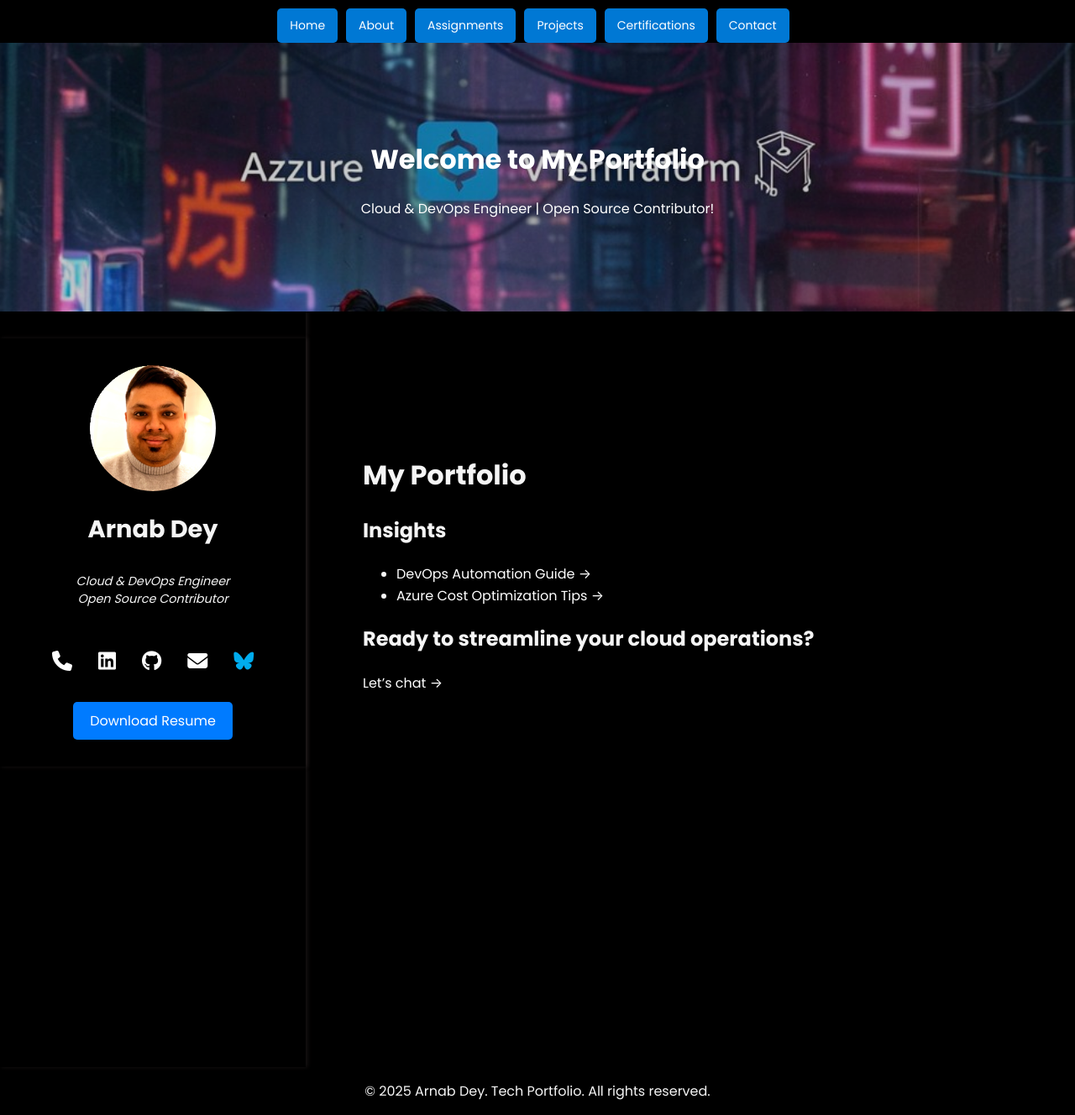
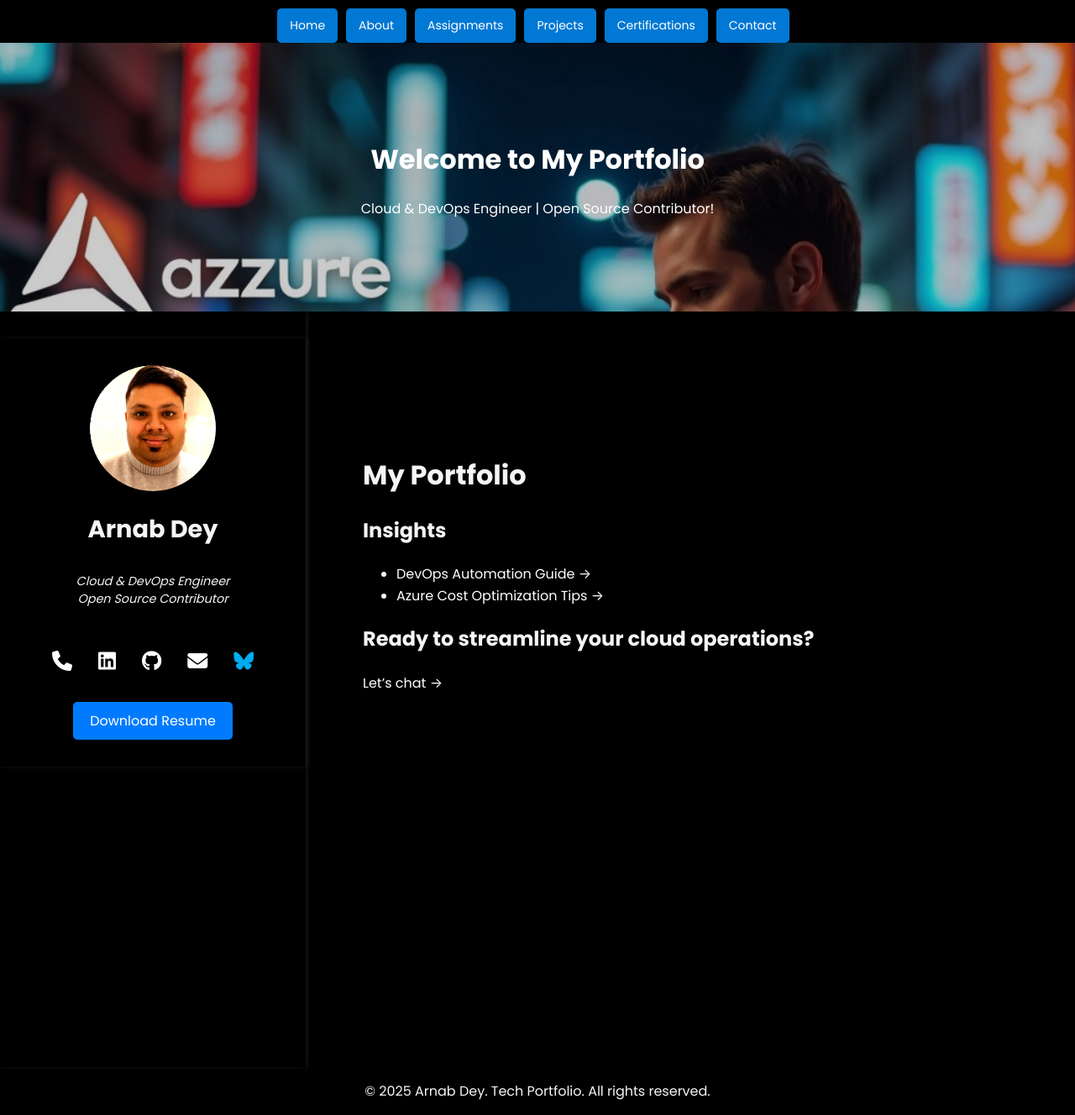
Before and after one commit to arnabdey73/arnabdey73.github.io, a Jekyll site: the page built from index.md, in a window 1280 px wide. Shown: the whole page at 84% size. Built offline with Jekyll 4.4.1, drawn with Linux system fonts in a browser that asks for light colours; nearby versions of some CDN libraries; our own code applies the rules of GitHub Pages for plain Markdown files.

Commit message:
fixing hero banner again

```diff
--- a/_includes/hero-banner.html
+++ b/_includes/hero-banner.html
@@ -1,6 +1,6 @@
 <div class="hero-banner">
   <div class="container">
-    <img src="/assets/img/banner.jpeg" alt="Hero Banner Image" class="hero-banner-img">
+    <img src="/assets/img/banner2.jpeg" alt="Hero Banner Image" class="hero-banner-img">
     <div class="hero-banner-content">
       <h1>Welcome to My Portfolio</h1>
       <p>Cloud & DevOps Engineer | Open Source Contributor!</p>
@@ -14,7 +14,7 @@
   text-align: center;
   color: white;
   aspect-ratio: 4 / 1;
-  overflow: hidden; // Prevent overflow
+  overflow: scroll;
 }
 .hero-banner-img {
   width: 100%;
```
